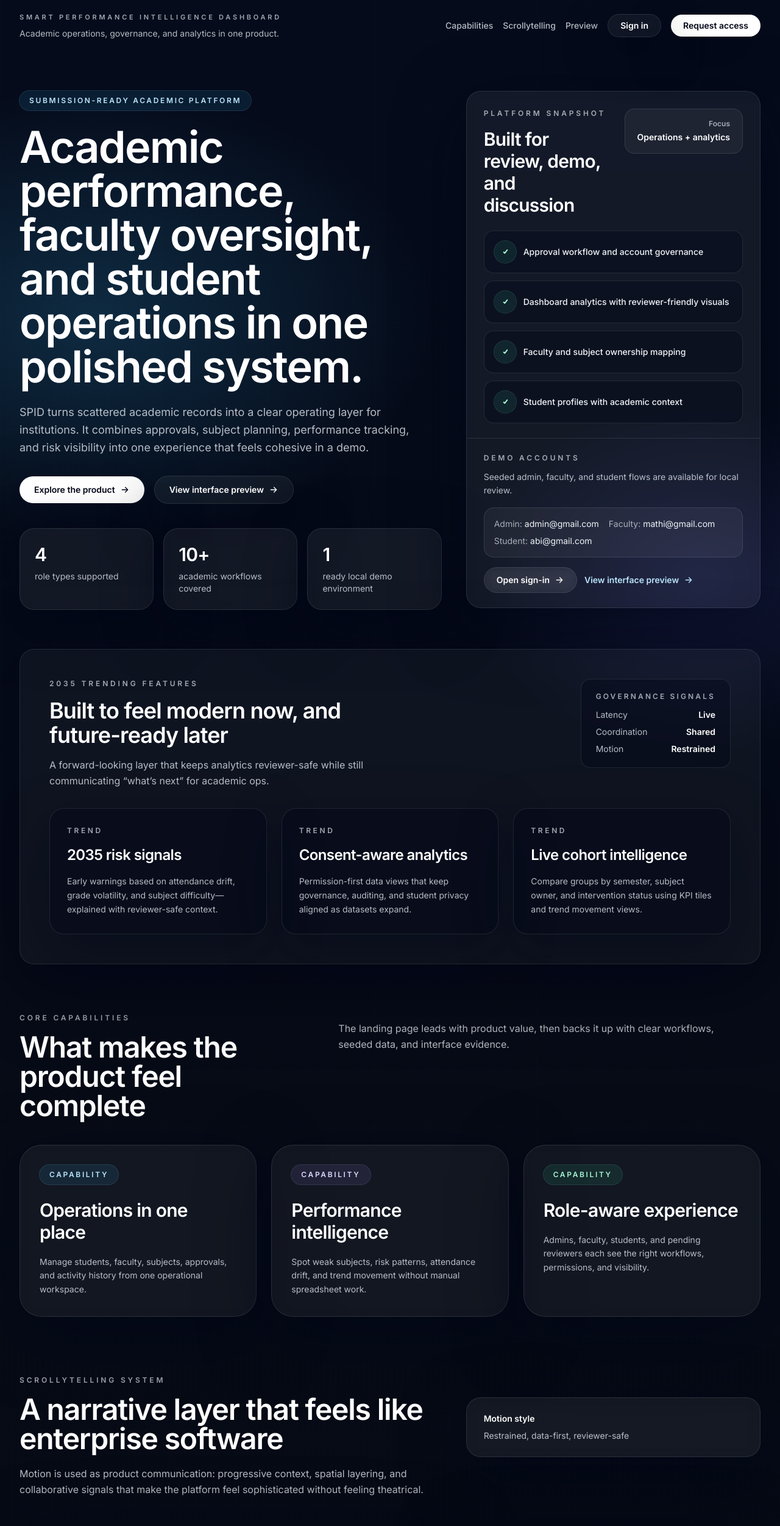
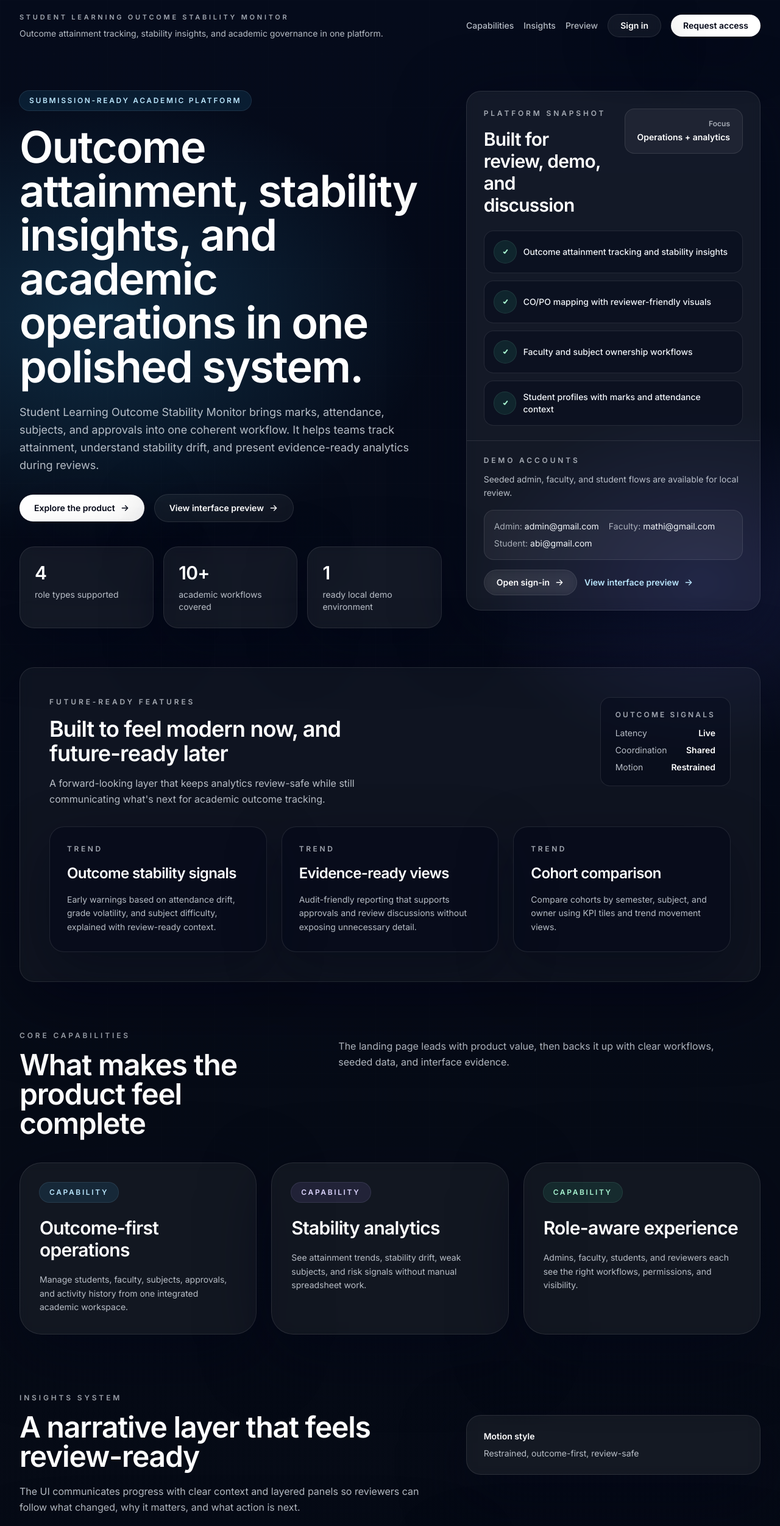
Before and after one commit to 2024UCS5019/Student-Learning-Outcome-Stability_Monitor, a React (Vite) app in the folder client/: page / in a window 1280 px wide. Shown: the top 2502 px of the page at 61% size. Built offline with nearby package versions, Linux system fonts and the light colour scheme; no server answers.

Commit message:
Update landing page content for SLO stability monitor

```diff
--- a/client/index.html
+++ b/client/index.html
@@ -3,9 +3,12 @@
   <head>
     <meta charset="UTF-8" />
     <meta name="viewport" content="width=device-width, initial-scale=1.0" />
-    <title>SPID — Student Outcome Monitor</title>
+    <title>Student Learning Outcome Stability Monitor</title>
     <meta name="theme-color" content="#2563eb" />
-    <meta name="description" content="Smart Performance Intelligence Dashboard — academic operations, governance, and analytics in one product." />
+    <meta
+      name="description"
+      content="Student Learning Outcome Stability Monitor — outcome attainment tracking, stability insights, and academic governance in one platform."
+    />
     <link rel="icon" type="image/svg+xml" sizes="any" href="/favicon.svg?v=2" />
     <link rel="shortcut icon" href="/favicon.svg?v=2" />
     <link rel="preconnect" href="https://fonts.googleapis.com" />
--- a/client/src/pages/Landing.jsx
+++ b/client/src/pages/Landing.jsx
@@ -66,10 +66,10 @@ const Landing = () => {
 
   const snapshot = useMemo(
     () => [
-      "Approval workflow and account governance",
-      "Dashboard analytics with reviewer-friendly visuals",
-      "Faculty and subject ownership mapping",
-      "Student profiles with academic context"
+      "Outcome attainment tracking and stability insights",
+      "CO/PO mapping with reviewer-friendly visuals",
+      "Faculty and subject ownership workflows",
+      "Student profiles with marks and attendance context"
     ],
     []
   );
@@ -78,21 +78,21 @@ const Landing = () => {
     () => [
       {
         tone: "sky",
-        title: "Operations in one place",
+        title: "Outcome-first operations",
         body:
-          "Manage students, faculty, subjects, approvals, and activity history from one operational workspace."
+          "Manage students, faculty, subjects, approvals, and activity history from one integrated academic workspace."
       },
       {
         tone: "violet",
-        title: "Performance intelligence",
+        title: "Stability analytics",
         body:
-          "Spot weak subjects, risk patterns, attendance drift, and trend movement without manual spreadsheet work."
+          "See attainment trends, stability drift, weak subjects, and risk signals without manual spreadsheet work."
       },
       {
         tone: "mint",
         title: "Role-aware experience",
         body:
-          "Admins, faculty, students, and pending reviewers each see the right workflows, permissions, and visibility."
+          "Admins, faculty, students, and reviewers each see the right workflows, permissions, and visibility."
       }
     ],
     []
@@ -101,19 +101,19 @@ const Landing = () => {
   const trend2035 = useMemo(
     () => [
       {
-        title: "2035 risk signals",
+        title: "Outcome stability signals",
         body:
-          "Early warnings based on attendance drift, grade volatility, and subject difficulty—explained with reviewer-safe context."
+          "Early warnings based on attendance drift, grade volatility, and subject difficulty, explained with review-ready context."
       },
       {
-        title: "Consent-aware analytics",
+        title: "Evidence-ready views",
         body:
-          "Permission-first data views that keep governance, auditing, and student privacy aligned as datasets expand."
+          "Audit-friendly reporting that supports approvals and review discussions without exposing unnecessary detail."
       },
       {
-        title: "Live cohort intelligence",
+        title: "Cohort comparison",
         body:
-          "Compare groups by semester, subject owner, and intervention status using KPI tiles and trend movement views."
+          "Compare cohorts by semester, subject, and owner using KPI tiles and trend movement views."
       }
     ],
     []
@@ -132,18 +132,18 @@ const Landing = () => {
   const previewCards = useMemo(
     () => [
       {
-        title: "Executive dashboard",
-        desc: "KPI summary, weak segments, and intervention signals",
+        title: "Outcome dashboard",
+        desc: "Attainment KPIs, weak segments, and stability signals",
         accent: "from-sky-500/30 via-indigo-500/10 to-transparent"
       },
       {
-        title: "Student operations",
-        desc: "Searchable records with academic and demographic context",
+        title: "Student profiles",
+        desc: "Searchable records with marks, attendance, and context",
         accent: "from-indigo-500/25 via-slate-900/10 to-transparent"
       },
       {
-        title: "Performance workspace",
-        desc: "Semester records, grades, attendance, and analytics",
+        title: "Attainment workspace",
+        desc: "Subject outcomes, CO/PO mapping, and analytics",
         accent: "from-violet-500/25 via-slate-900/10 to-transparent"
       }
     ],
@@ -159,10 +159,10 @@ const Landing = () => {
         <header className="mx-auto flex w-full max-w-7xl items-center justify-between px-4 py-5 sm:px-6 lg:px-8">
           <div className="min-w-0">
             <div className="text-[11px] font-semibold tracking-[0.34em] text-slate-200/70">
-              SMART PERFORMANCE INTELLIGENCE DASHBOARD
+              STUDENT LEARNING OUTCOME STABILITY MONITOR
             </div>
             <div className="mt-2 text-sm text-slate-200/80">
-              Academic operations, governance, and analytics in one product.
+              Outcome attainment tracking, stability insights, and academic governance in one platform.
             </div>
           </div>
           <nav className="flex items-center gap-3 sm:gap-4">
@@ -177,7 +177,7 @@ const Landing = () => {
                 href="#system"
                 className="text-sm font-medium text-slate-200/80 transition hover:text-white"
               >
-                Scrollytelling
+                Insights
               </a>
               <a
                 href="#preview"
@@ -217,11 +217,11 @@ const Landing = () => {
             <div className="lg:col-span-7">
               <Pill tone="sky">Submission-ready academic platform</Pill>
               <h1 className="mt-6 text-5xl font-semibold tracking-tight text-white sm:text-6xl lg:text-7xl">
-                Academic performance, faculty oversight, and student operations in one polished system.
+                Outcome attainment, stability insights, and academic operations in one polished system.
               </h1>
               <p className="mt-6 max-w-2xl text-lg leading-relaxed text-slate-200/80">
-                SPID turns scattered academic records into a clear operating layer for institutions. It combines approvals,
-                subject planning, performance tracking, and risk visibility into one experience that feels cohesive in a demo.
+                Student Learning Outcome Stability Monitor brings marks, attendance, subjects, and approvals into one coherent workflow. It helps
+                teams track attainment, understand stability drift, and present evidence-ready analytics during reviews.
               </p>
 
               <div className="mt-8 flex flex-wrap items-center gap-4">
@@ -324,18 +324,18 @@ const Landing = () => {
             <div className="flex flex-col gap-8 lg:flex-row lg:items-start lg:justify-between">
               <div className="max-w-xl">
                 <div className="text-xs font-semibold tracking-[0.32em] text-slate-200/70">
-                  2035 TRENDING FEATURES
+                  FUTURE-READY FEATURES
                 </div>
                 <h2 className="mt-4 text-3xl font-semibold tracking-tight text-white sm:text-4xl">
                   Built to feel modern now, and future-ready later
                 </h2>
                 <p className="mt-4 text-base leading-relaxed text-slate-200/80">
-                  A forward-looking layer that keeps analytics reviewer-safe while still communicating “what’s next” for academic ops.
+                  A forward-looking layer that keeps analytics review-safe while still communicating what's next for academic outcome tracking.
                 </p>
               </div>
               <div className="rounded-2xl border border-white/10 bg-slate-950/40 px-6 py-5">
                 <div className="text-xs font-semibold tracking-[0.26em] text-slate-200/70 uppercase">
-                  Governance signals
+                  Outcome signals
                 </div>
                 <div className="mt-3 grid gap-2 text-sm text-slate-100">
                   <div className="flex items-center justify-between gap-4">
@@ -405,20 +405,20 @@ const Landing = () => {
             <div className="grid gap-10 lg:grid-cols-12 lg:items-start">
               <div className="lg:col-span-7">
                 <div className="text-xs font-semibold tracking-[0.32em] text-slate-200/70">
-                  SCROLLYTELLING SYSTEM
+                  INSIGHTS SYSTEM
                 </div>
                 <h2 className="mt-4 text-4xl font-semibold tracking-tight text-white sm:text-5xl">
-                  A narrative layer that feels like enterprise software
+                  A narrative layer that feels review-ready
                 </h2>
                 <p className="mt-5 max-w-2xl text-base leading-relaxed text-slate-200/80">
-                  Motion is used as product communication: progressive context, spatial layering, and collaborative signals that make the platform
-                  feel sophisticated without feeling theatrical.
+                  The UI communicates progress with clear context and layered panels so reviewers can follow what changed, why it matters, and what
+                  action is next.
                 </p>
               </div>
               <div className="lg:col-span-5 lg:pt-9">
                 <div className="rounded-3xl border border-white/10 bg-white/[0.06] px-7 py-6 shadow-[0_30px_100px_rgba(2,6,23,0.55)] backdrop-blur">
                   <div className="text-sm font-semibold text-white">Motion style</div>
-                  <div className="mt-2 text-sm text-slate-200/80">Restrained, data-first, reviewer-safe</div>
+                  <div className="mt-2 text-sm text-slate-200/80">Restrained, outcome-first, review-safe</div>
                 </div>
               </div>
             </div>
@@ -594,7 +594,7 @@ const Landing = () => {
                       <div className="rounded-[2rem] border border-white/10 bg-slate-950/50 p-6 shadow-[inset_0_0_0_1px_rgba(255,255,255,0.04)]">
                         <div className="flex items-center justify-between">
                           <div className="text-xs font-semibold tracking-[0.3em] text-slate-200/70 uppercase">
-                            SPID
+                            SLO Monitor
                           </div>
                           <div className="text-xs font-semibold text-slate-200/70">Analytics Overview</div>
                         </div>
@@ -616,8 +616,8 @@ const Landing = () => {
           <footer className="mt-20 border-t border-white/10 py-10">
             <div className="flex flex-col gap-3 text-sm text-slate-200/70 sm:flex-row sm:items-center sm:justify-between">
               <div>
-                <span className="font-semibold text-white">Student Outcome Monitor</span>{" "}
-                <span className="text-slate-200/60">— SPID landing experience</span>
+                <span className="font-semibold text-white">Student Learning Outcome Stability Monitor</span>{" "}
+                <span className="text-slate-200/60">— landing experience</span>
               </div>
               <div className="flex flex-wrap items-center gap-4">
                 <Link to="/login" className="font-semibold text-slate-100 transition hover:text-white">
--- a/client/src/styles/index.css
+++ b/client/src/styles/index.css
@@ -199,7 +199,7 @@ body {
   border-color: rgba(15, 23, 42, 0.25);
 }
 
-/* Landing page (SPID) */
+/* Landing page (Student Learning Outcome Stability Monitor) */
 .landing-bg {
   background:
     radial-gradient(900px 600px at 12% 12%, rgba(56, 189, 248, 0.18), transparent 62%),
```
